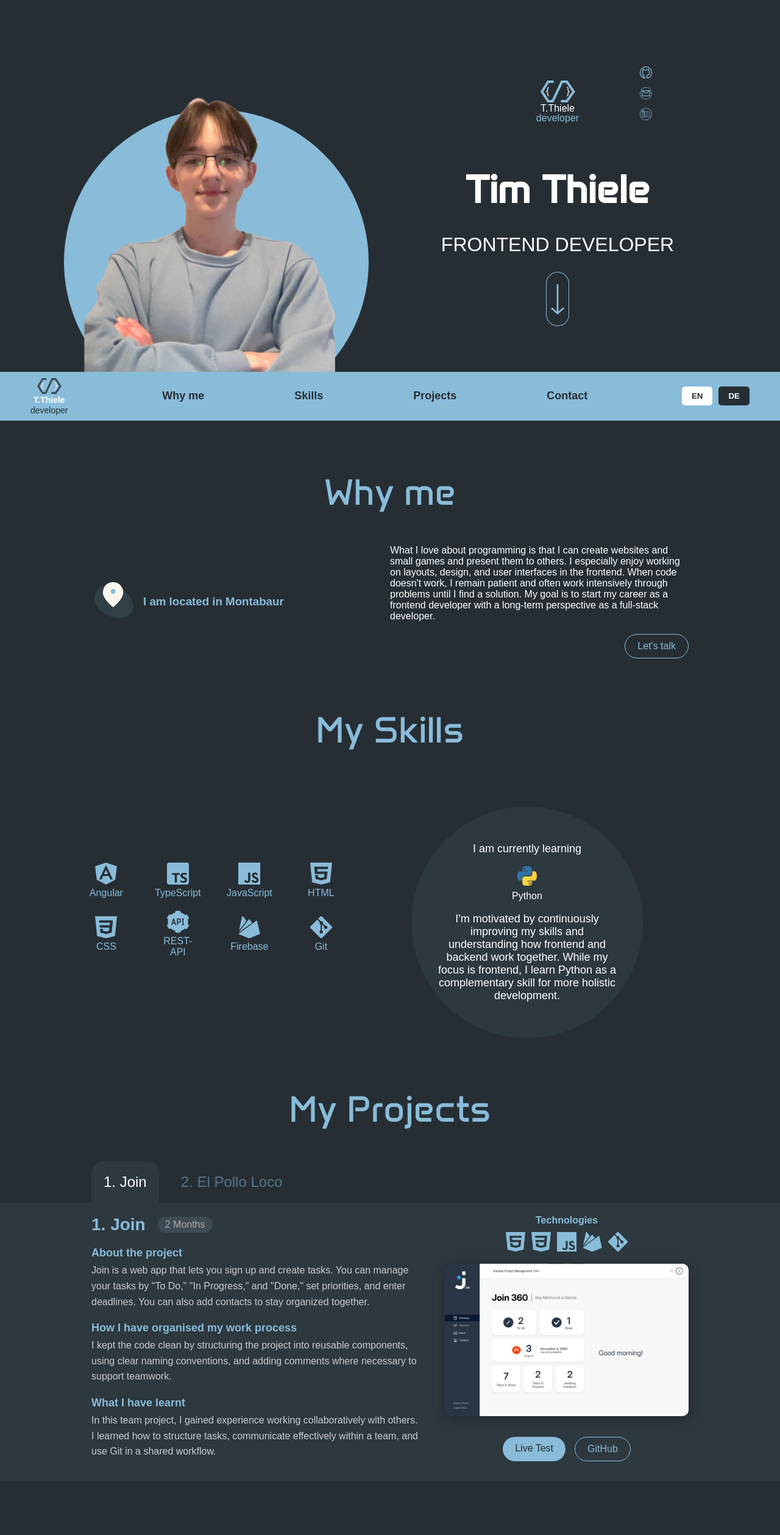
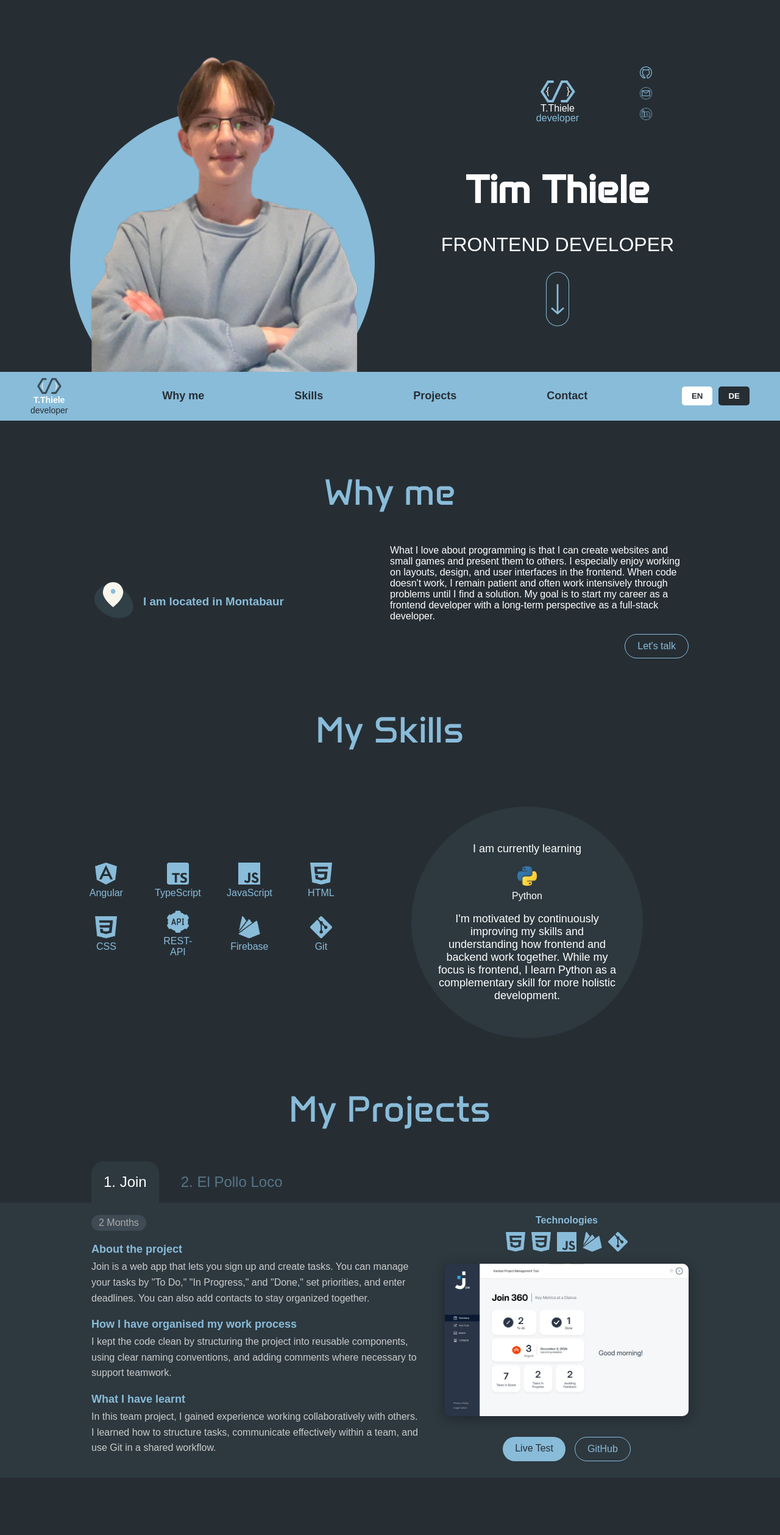
Before and after one commit to Greedrache/Portfolio, an Angular app: page / in a window 1280 px wide. Shown: the top 2518 px of the page at 61% size. Built offline with nearby package versions, Linux system fonts and the light colour scheme.

Commit message:
Bild von 1500 kb auf 200 kb, an Speicher verkleinert

```diff
--- a/src/app/my-projects-section/my-projects-section.component.scss
+++ b/src/app/my-projects-section/my-projects-section.component.scss
@@ -106,9 +106,7 @@
     margin-bottom: 10px;
 
     h3 {
-      margin: 0;
-      font-size: 28px;
-      color: #89bcd9;
+      display: none;
     }
 
     .duration {
--- a/src/app/start-section/start-section.component.scss
+++ b/src/app/start-section/start-section.component.scss
@@ -31,7 +31,6 @@ h2 {
     z-index: -1;
     rotate: 45deg;
     margin-top: 190px;
-    margin-left: -20px;
     border-radius: 50%;
 
 }
@@ -48,10 +47,10 @@ section {
 }
 
 .myimg {
-    width: 500px;
+    width: 450px;
     height: auto;
     margin-top: 60px;
-    border-radius: 0 0 250px 250px;
+    border-radius: 0 0 50px 50px;
 }
 
 .row {
```
Also changed, not shown: src/assets/img/tim.png.
